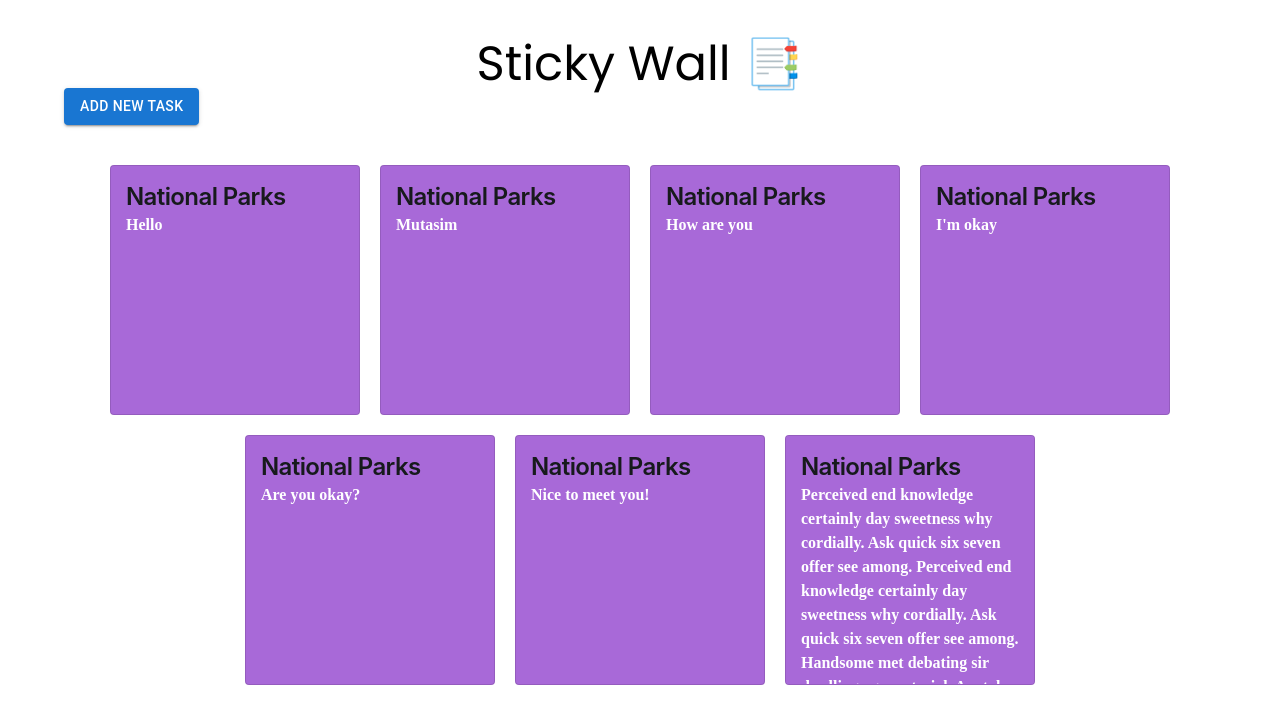
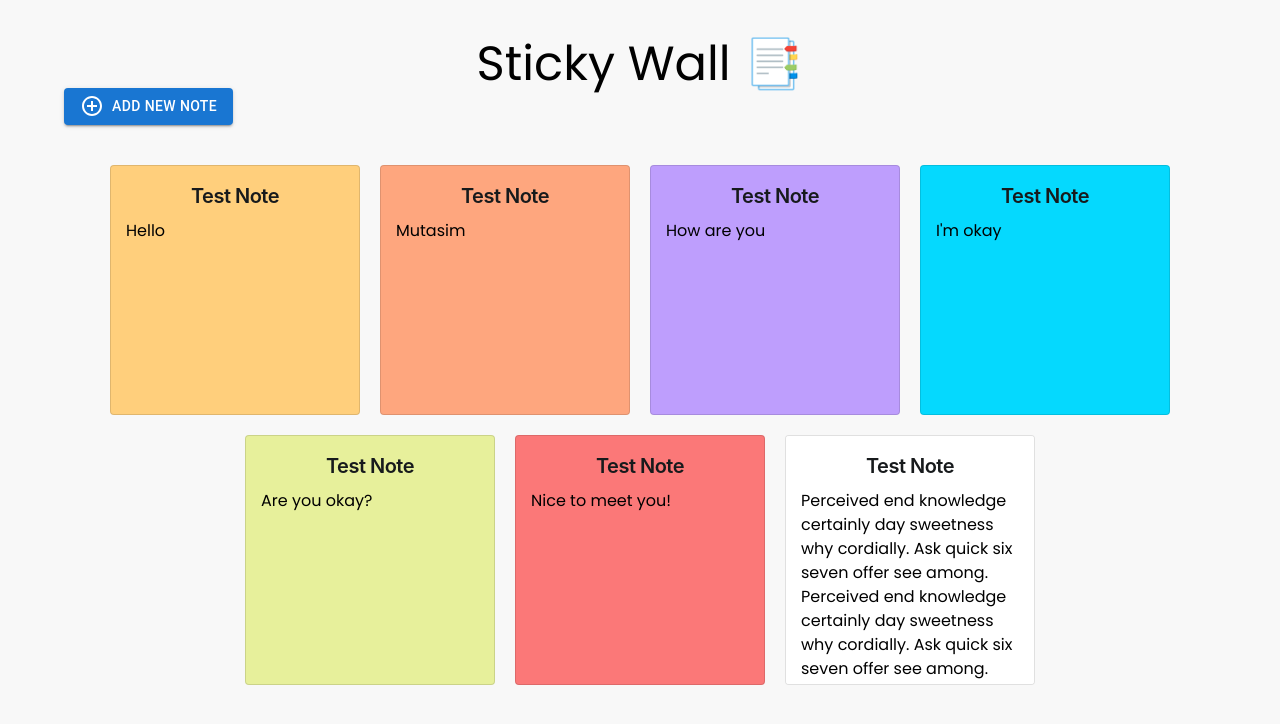
Before and after one commit to mutasim77/sticky-notes, a Next.js app: page / in a window 1280 px wide. Shown: the top 724 px of the page. Built offline with nearby package versions, Linux system fonts and the light colour scheme.

Commit message:
a few changes

```diff
--- a/app/components/AddSticks.tsx
+++ b/app/components/AddSticks.tsx
@@ -1,12 +1,16 @@
 "use client"
 
-import { Fragment, useState, FormEventHandler } from "react";
+import { Fragment, useState } from "react";
 import { TextField, Button } from '@mui/material';
+import { Typography, Textarea } from '@mui/joy';
+import AddCircleOutlineOutlinedIcon from '@mui/icons-material/AddCircleOutlineOutlined';
 import CustomModal from "./CustomModal";
+import RadioSelect from './RadioSelect';
 
 const AddSticks = () => {
     const [modalOpen, setModalOpen] = useState<boolean>(false);
-    const [newStickValue, setnewStickValue] = useState<string>('');
+    const [newStickValue, setNewStickValue] = useState<string>('');
+    const [newTitleValue, setNewTitleValue] = useState<string>('');
 
     return (
         <Fragment>
@@ -16,19 +20,33 @@ const AddSticks = () => {
                 style={{ backgroundColor: '#1976d2' }}
                 className="flex m-auto mt-10"
             >
-                Add new task
+                <AddCircleOutlineOutlinedIcon sx={{ mr: 1 }} /> Add new note
             </Button>
 
             <CustomModal modalOpen={modalOpen} setModalOpen={setModalOpen}>
                 <form className="flex flex-col gap-5">
+                    <Typography color="info" level="h4" className="text-center">New Note</Typography>
                     <TextField
                         id="outlined-basic"
-                        label="Your Note"
+                        label="Title"
+                        variant="outlined"
+                        value={newTitleValue}
+                        onChange={(e) => setNewTitleValue(e.target.value)}
+                    />
+                    <TextField
+                        id="outlined-basic"
+                        label="Note"
                         variant="outlined"
                         value={newStickValue}
-                        onChange={(e) => setnewStickValue(e.target.value)}
+                        onChange={(e) => setNewStickValue(e.target.value)}
                     />
-                    <Button variant="contained" style={{ backgroundColor: '#1976d2' }}>Submit</Button>
+
+                    <Textarea
+                        placeholder="Write you note"
+                        sx={{ overflow: 'scroll', height: '100px', bgColor: 'red' }}
+                    />
+                    <RadioSelect />
+                    <Button variant="contained" style={{ backgroundColor: '#1976d2' }}>Add</Button>
                 </form>
             </CustomModal>
         </Fragment>
--- a/app/components/Note.tsx
+++ b/app/components/Note.tsx
@@ -4,20 +4,23 @@ import { Card } from '@mui/material';
 const style = {
     width: '250px',
     height: '250px',
-    backgroundColor: '#a869d8',
-    color: '#fff',
+    // backgroundColor: '#a869d8',
+    color: '#000',
     padding: '15px',
     overflowY: 'scroll'
 }
 
 interface NotesListProps {
-    children: React.ReactNode
+    children: React.ReactNode,
+    color: string
 }
 
-const Note: React.FC<NotesListProps> = ({ children }) => {
+const Note: React.FC<NotesListProps> = ({ children, color }) => {
+    console.log(color);
+
     return (
-        <li style={{ fontFamily: 'Gloria Hallelujah, cursive', fontWeight: '700' }}>
-            <Card sx={style} variant="outlined">{children}</Card>
+        <li>
+            <Card sx={{ bgcolor: color, ...style }} variant="outlined">{children}</Card>
         </li>
     )
 }
--- a/app/components/NotesList.tsx
+++ b/app/components/NotesList.tsx
@@ -1,15 +1,15 @@
 "use client"
 
 import { Typography } from '@mui/joy';
-import { notes } from '../../constants/index.js';
+import { notes, colors } from '../../constants/index.js';
 import Note from './Note';
 
 const NotesList = () => {
     return (
         <ul className="notes-list flex gap-5 mt-10 flex-wrap justify-center">
             {notes.map((note, inx) => (
-                <Note key={inx}>
-                    <Typography level="h3" noWrap>National Parks</Typography>
+                <Note key={inx} color={colors[inx]}>
+                    <Typography level="h4" sx={{ textAlign: 'center', mb: 1 }} noWrap>Test Note</Typography>
                     {note}
                 </Note>
             ))}
--- /dev/null
+++ b/app/components/RadioSelect.tsx
@@ -0,0 +1,66 @@
+import { RadioGroup, Sheet, Radio, Box, FormLabel } from '@mui/joy'
+import Done from '@mui/icons-material/Done';
+
+const RadioSelect = () => {
+    return (
+        <>
+            <Box sx={{}}>
+                <FormLabel
+                    id="product-color-attribute"
+                    sx={{
+                        mb: 1.5,
+                        ml: .5,
+                        textTransform: 'uppercase',
+                        fontSize: 'xs',
+                        letterSpacing: '0.15rem',
+                    }}
+                >
+                    Color
+                </FormLabel>
+                <RadioGroup
+                    aria-labelledby="product-color-attribute"
+                    defaultValue="warning"
+                    sx={{ gap: 2, flexWrap: 'wrap', flexDirection: 'row', justifyContent: 'center' }}
+                >
+                    {(
+                        ['#ffcf7c', '#fea67e', '#be9efd', '#05d9fe', '#e7f09b', '#fb7878'] as const
+                    ).map((color) => (
+                        <Sheet
+                            key={color}
+                            sx={{
+                                position: 'relative',
+                                width: 40,
+                                height: 40,
+                                flexShrink: 0,
+                                bgcolor: `${color}`,
+                                borderRadius: '50%',
+                                display: 'flex',
+                                alignItems: 'center',
+                                justifyContent: 'center',
+                            }}
+                        >
+                            <Radio
+                                overlay
+                                variant="solid"
+                                checkedIcon={<Done fontSize="small" />}
+                                value={color}
+                                slotProps={{
+                                    input: { 'aria-label': color },
+                                    radio: {
+                                        sx: {
+                                            display: 'contents',
+                                            '--variant-borderWidth': '2px',
+                                        },
+                                    },
+                                }}
+                            />
+                        </Sheet>
+                    ))}
+                </RadioGroup>
+            </Box>
+
+        </>
+    )
+}
+// ['#ffcf7c', '#fea67e', '#be9efd', '#05d9fe', '#e7f09b'];
+export default RadioSelect;
--- a/app/globals.css
+++ b/app/globals.css
@@ -2,3 +2,8 @@
 @tailwind components;
 @tailwind utilities;
 @import url(https://fonts.googleapis.com/css?family=Gloria+Hallelujah);
+
+/* #f8f8f8 */
+body{
+    background-color: #f8f8f8;
+}
--- a/constants/index.js
+++ b/constants/index.js
@@ -7,3 +7,12 @@ export const notes = [
     'Nice to meet you!',
     'Perceived end knowledge certainly day sweetness why cordially. Ask quick six seven offer see among. Perceived end knowledge certainly day sweetness why cordially. Ask quick six seven offer see among. Handsome met debating sir dwelling age material. As style lived he worse dried. Offered related so visitor we private removed. Moderate do subjects to distance.'
 ]
+
+export const colors = [
+    '#ffcf7c',
+    '#fea67e',
+    '#be9efd',
+    '#05d9fe',
+    '#e7f09b',
+    '#fb7878'
+]
--- a/package.json
+++ b/package.json
@@ -11,6 +11,7 @@
   "dependencies": {
     "@emotion/react": "^11.11.1",
     "@emotion/styled": "^11.11.0",
+    "@mui/icons-material": "^5.11.16",
     "@mui/joy": "^5.0.0-alpha.85",
     "@mui/material": "^5.13.6",
     "@types/node": "20.3.1",
```
Also changed, not shown: 2 other files (tests, documents, lock files or other folders).
